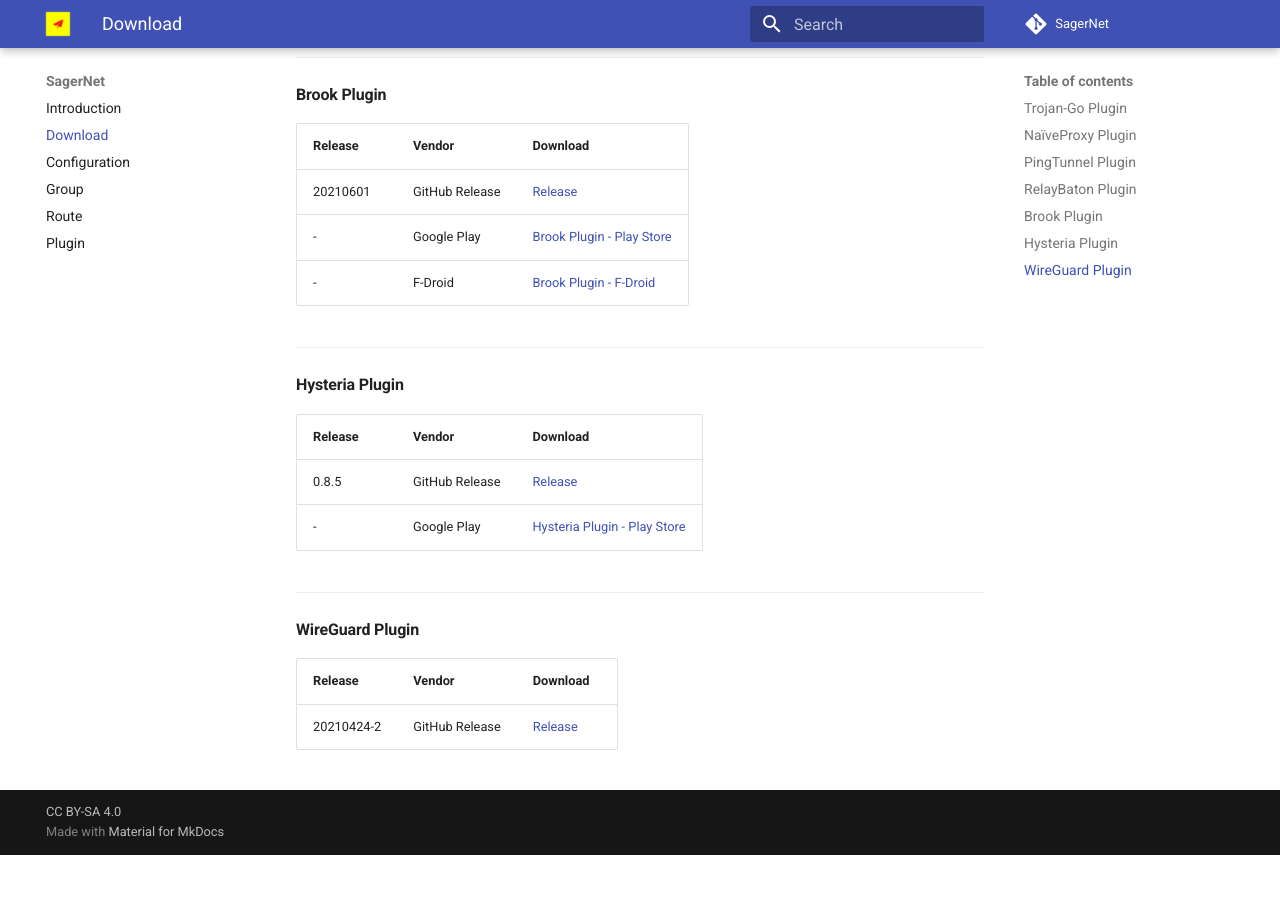
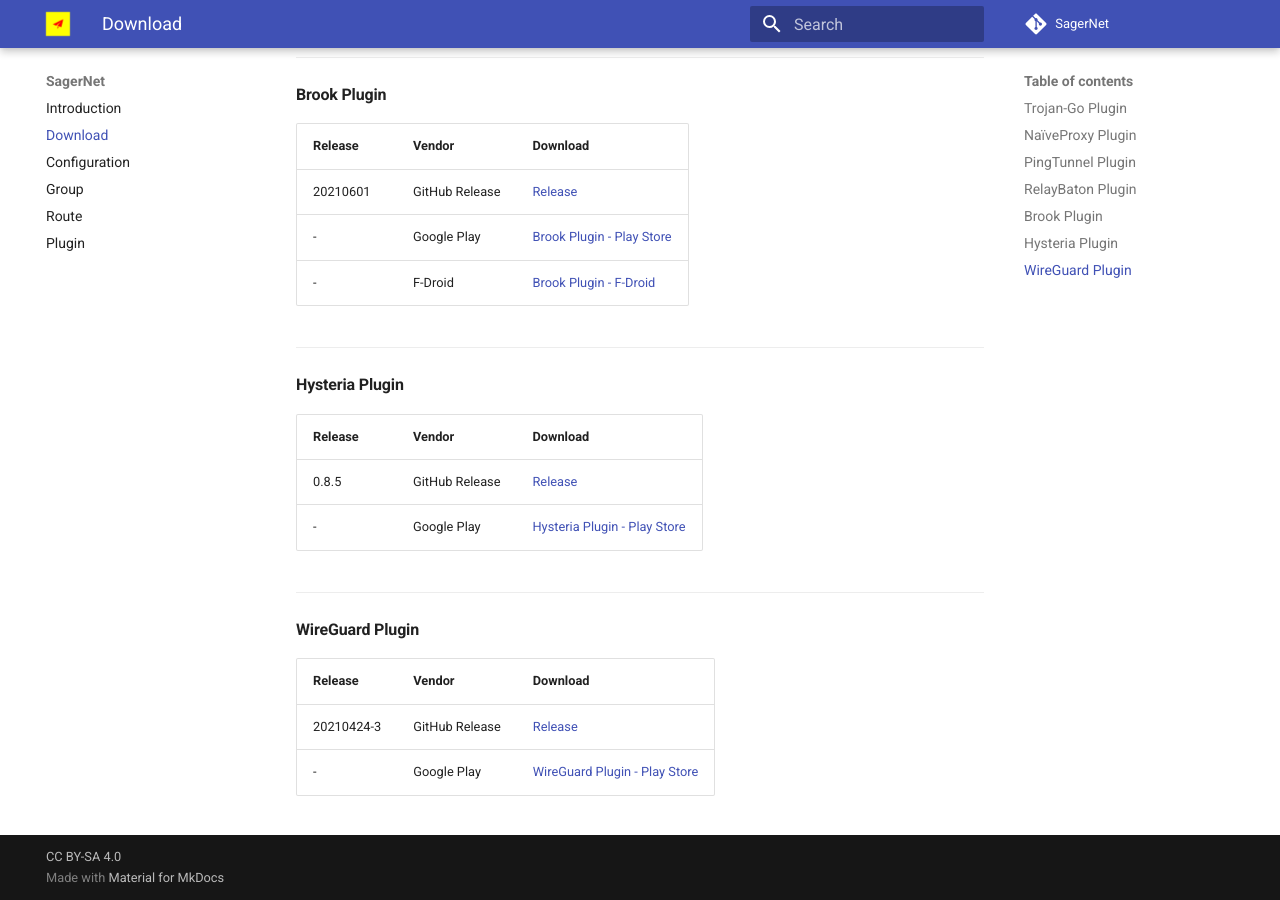
Before and after one commit to Okamisang/sagernet.fork, an MkDocs documentation site: the page built from docs/download.md, in a window 1280 px wide and 900 px high, scrolled down 1461 px. Built offline with MkDocs 1.6.1 and Material for MkDocs 9.7.7, drawn with Linux system fonts in a browser that asks for light colours; comment, search, counter and statistics services are not loaded; before the commit the page ends 2316 px from its top, so only the background shows below that.

Commit message:
Release wireguard-plugin 20210424-3

```diff
--- a/docs/download.md
+++ b/docs/download.md
@@ -70,7 +70,8 @@
 
 Release | Vendor | Download
 ------- | ------ | ----
-20210424-2 | GitHub Release | [Release][wireguard-release]
+20210424-3 | GitHub Release | [Release][wireguard-release]
+- | Google Play | [WireGuard Plugin - Play Store][wireguard-play]
 
 [app-release]: https://github.com/SagerNet/SagerNet/releases/tag/0.5-rc11
 [app-play]: https://play.google.com/store/apps/details?id=io.nekohasekai.sagernet
@@ -98,4 +99,5 @@
 [hysteria-release]: https://github.com/SagerNet/SagerNet/releases/tag/hysteria-plugin-0.8.5
 [hysteria-play]: https://play.google.com/store/apps/details?id=io.nekohasekai.sagernet.plugin.hysteria
 
-[wireguard-release]: https://github.com/SagerNet/SagerNet/releases/tag/wireguard-plugin-20210424-2
+[wireguard-release]: https://github.com/SagerNet/SagerNet/releases/tag/wireguard-plugin-20210424-3
+[wireguard-play]: https://play.google.com/store/apps/details?id=io.nekohasekai.sagernet.plugin.wireguard
```
